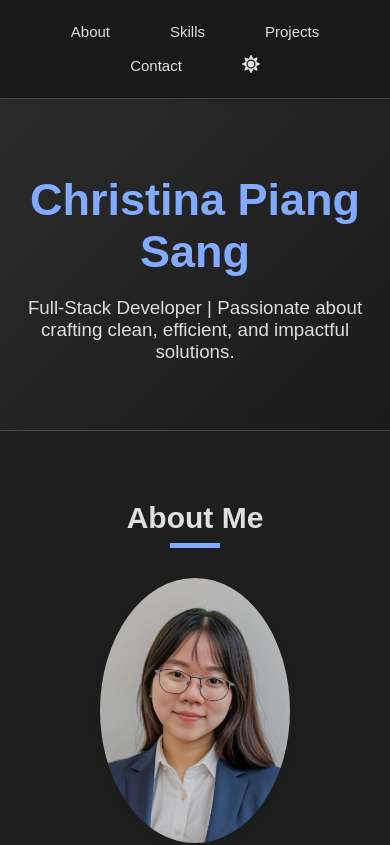
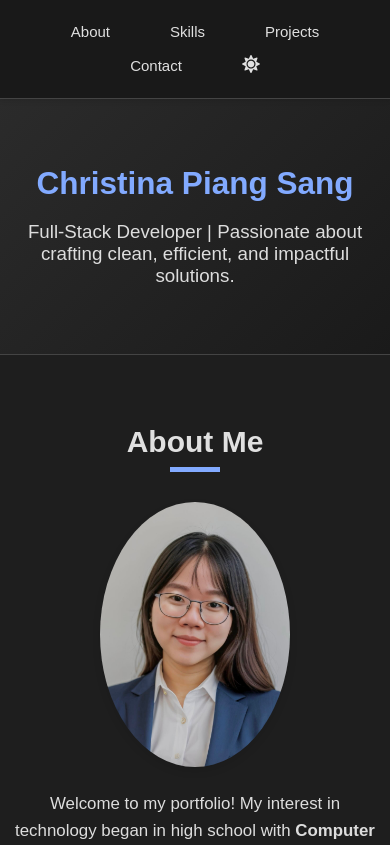
Before and after one commit to chrispsang/my-portfolio, a React (Create React App) app: page / in a window 390 px wide. Shown: the top 845 px of the page. Built offline with nearby package versions, Linux system fonts and the light colour scheme.

Commit message:
adjusted layout

```diff
--- a/src/App.css
+++ b/src/App.css
@@ -795,6 +795,9 @@ footer {
   .section {
     padding: 3rem 1rem;
   }
+  .header h1 {
+    font-size: 2.1rem;
+  }
 
   .contact-form {
     padding: 1.5rem;
```
